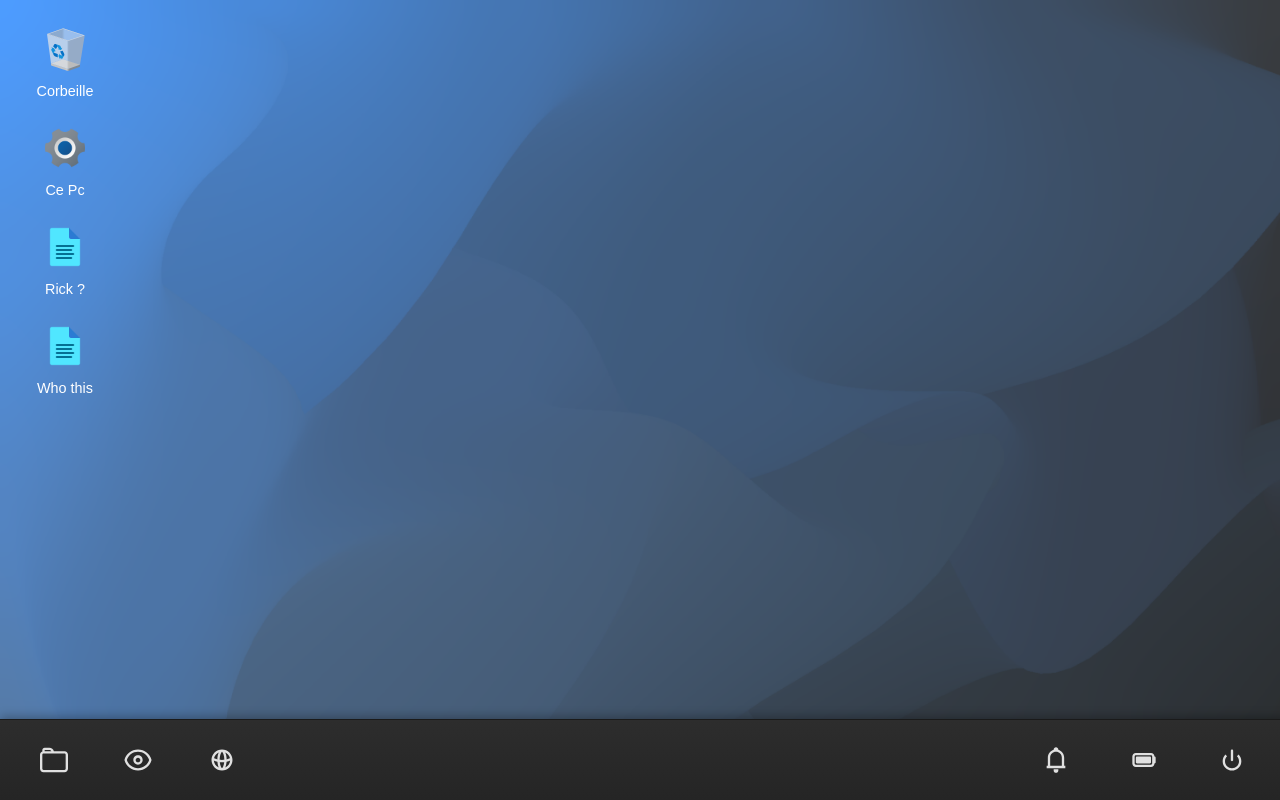
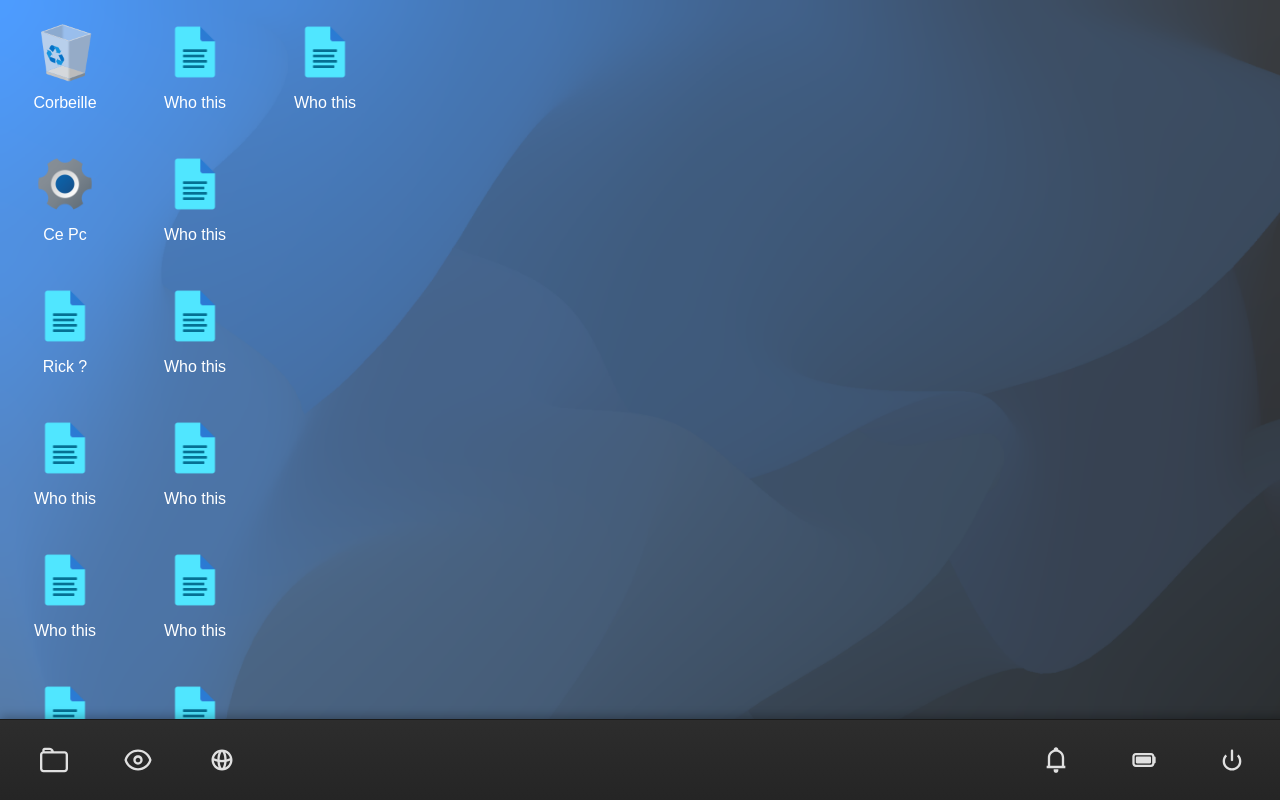
Before and after one commit to xnaveman/WebdocDigitalFootprint, a React (Vite) app in the folder digitalFootprint/: page / in a window 1280 px wide. Built offline with nearby package versions, Linux system fonts and the light colour scheme.

Commit message:
wolumn wrap for icons. fully functionnal now, can build

```diff
--- a/digitalFootprint/src/App.css
+++ b/digitalFootprint/src/App.css
@@ -26,3 +26,12 @@
   border: 1px solid #ccc;
   box-shadow: 0 0 10px rgba(0, 0, 0, 0.1);
 }
+
+.shortcuts {
+  display: grid;
+  grid-auto-flow: column; /* Fill vertically first, then move to next column */
+  grid-template-rows: repeat(7, auto); /* 7 items per column */
+  box-sizing: border-box;
+  align-content: start; /* Align to top */
+  justify-content: start; /* Align to left */
+}
--- a/digitalFootprint/src/App.jsx
+++ b/digitalFootprint/src/App.jsx
@@ -32,6 +32,18 @@ function App() {
           <Shortcut icon={settingsIcon} label="Ce Pc" />
           <Shortcut icon={docIcon} label="Rick ?" onClick={() => openWindow(windowsConfig[3])} />
           <Shortcut icon={docIcon} label="Who this" onClick={() => openWindow(windowsConfig[4])} />
+          <Shortcut icon={docIcon} label="Who this" onClick={() => openWindow(windowsConfig[4])} />
+          <Shortcut icon={docIcon} label="Who this" onClick={() => openWindow(windowsConfig[4])} />
+          <Shortcut icon={docIcon} label="Who this" onClick={() => openWindow(windowsConfig[4])} />
+          <Shortcut icon={docIcon} label="Who this" onClick={() => openWindow(windowsConfig[4])} />
+          <Shortcut icon={docIcon} label="Who this" onClick={() => openWindow(windowsConfig[4])} />
+          <Shortcut icon={docIcon} label="Who this" onClick={() => openWindow(windowsConfig[4])} />
+          <Shortcut icon={docIcon} label="Who this" onClick={() => openWindow(windowsConfig[4])} />
+          <Shortcut icon={docIcon} label="Who this" onClick={() => openWindow(windowsConfig[4])} />
+          <Shortcut icon={docIcon} label="Who this" onClick={() => openWindow(windowsConfig[4])} />
+          <Shortcut icon={docIcon} label="Who this" onClick={() => openWindow(windowsConfig[4])} />
+          <Shortcut icon={docIcon} label="Who this" onClick={() => openWindow(windowsConfig[4])} />
+
         </div>
       </div>
 
--- a/digitalFootprint/src/elements/Shortcut.css
+++ b/digitalFootprint/src/elements/Shortcut.css
@@ -2,19 +2,19 @@
     display: flex;
     flex-direction: column;
     align-items: center;
-    width: 80px;
-    margin: 25px;
+    width: 90px;
+    margin: 20px;
     cursor: pointer;
 }
 
 .shortcut-icon {
-    width: 48px;
-    height: 48px;
+    width: 64px;
+    height: 64px;
     margin-bottom: 10px;
 }
 
 .shortcut-label {
-    font-size: 0.9rem;
+    font-size: 1rem;
     text-align: center;
     word-wrap: break-word;
     font-family: Arial, sans-serif;
--- a/digitalFootprint/src/elements/Window.css
+++ b/digitalFootprint/src/elements/Window.css
@@ -1,7 +1,7 @@
 .windowContainer {
     position: fixed;
-    width: 600px;
-    height: 400px;
+    width: 800px;
+    height: 650px;
     border: 1px solid #1f1f1f;
     background-color: #fff;
     box-shadow: 0 10px 30px rgba(0, 0, 0, 0.3);
--- a/digitalFootprint/src/elements/Window.jsx
+++ b/digitalFootprint/src/elements/Window.jsx
@@ -6,8 +6,8 @@ const WINDOW_OFFSET = 30;
 
 function Window({ config, onClose }) {
     const [position, setPosition] = useState({
-        x: 100 + (windowCounter * WINDOW_OFFSET) % 500,
-        y: 100 + (windowCounter * WINDOW_OFFSET) % 500
+        x: 300 + (windowCounter * WINDOW_OFFSET) % 500,
+        y: 150 + (windowCounter * WINDOW_OFFSET) % 250
     });
     windowCounter++;
 
```
